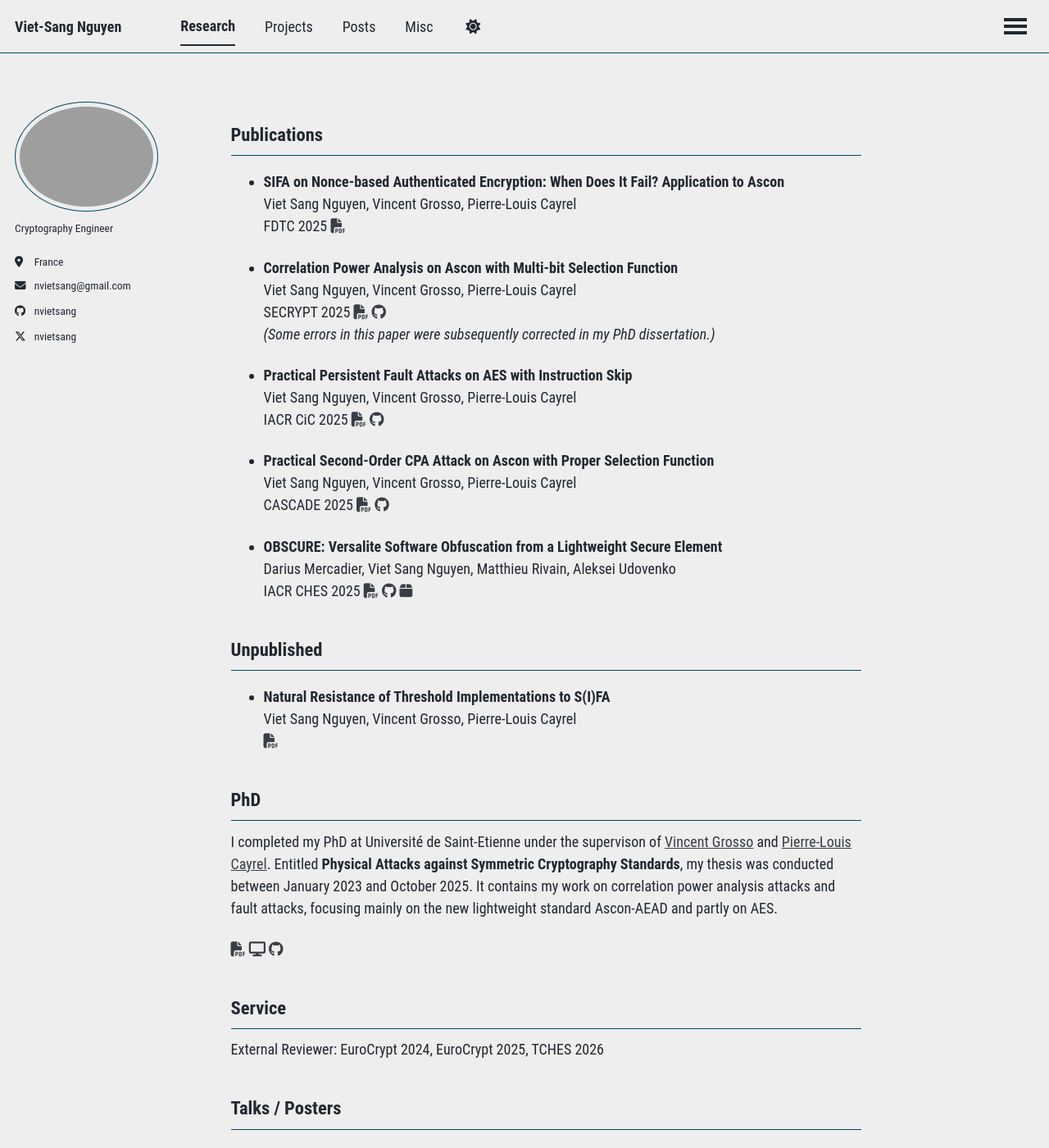
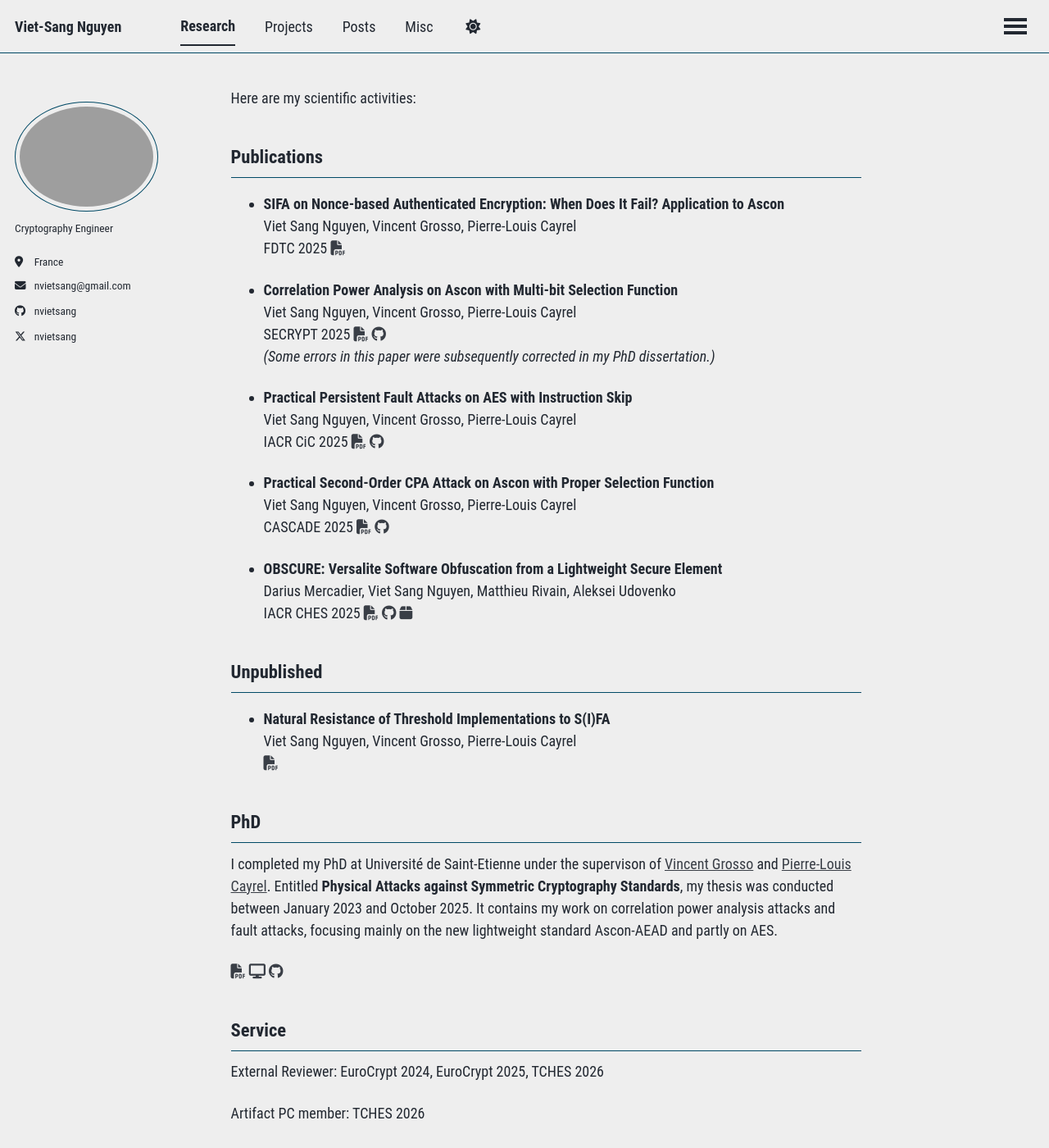
Before and after one commit to nvietsang/nvietsang.github.io, a Jekyll site: the page built from _pages/research.md, in a window 1280 px wide and 1400 px high. Shown: the whole window at 82% size. Built offline with Jekyll 4.4.1, drawn with Linux system fonts in a browser that asks for light colours; a style sheet for code colours, icons or effects is not loaded.

Commit message:
add activity

```diff
--- a/_pages/research.md
+++ b/_pages/research.md
@@ -2,6 +2,8 @@
 title: "Research"
 permalink: /research/
 ---
+
+Here are my scientific activities:
 
 ## Publications
 
@@ -54,6 +56,8 @@ I completed my PhD at Université de Saint-Etienne under the supervison of <a hr
 
 External Reviewer: EuroCrypt 2024, EuroCrypt 2025, TCHES 2026
 
+Artifact PC member: TCHES 2026
+
 ## Talks / Posters
 
 - 14/09/2025: **SIFA on Nonce-based Authenticated Encryption: When Does It Fail? Application to Ascon**,
```
